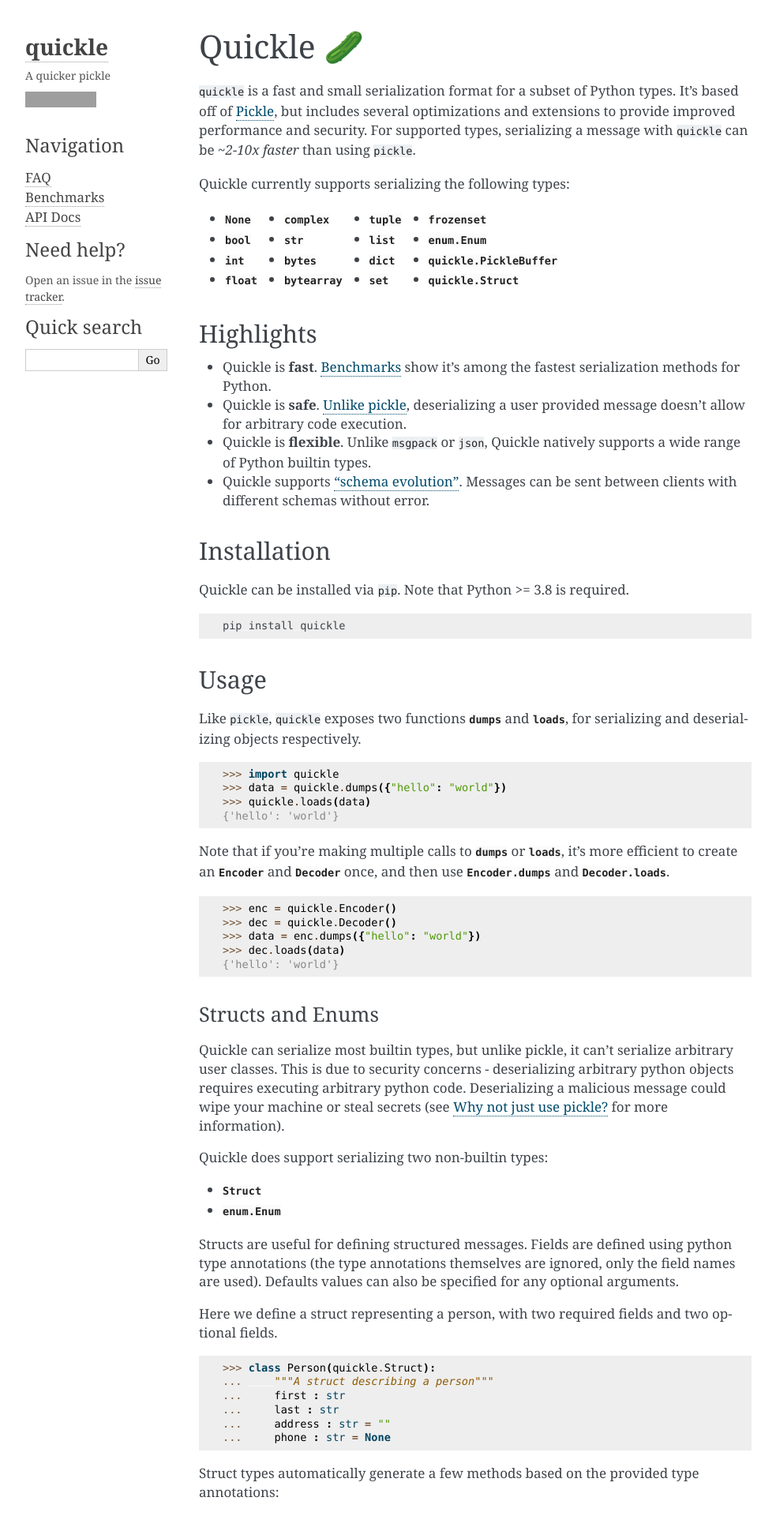
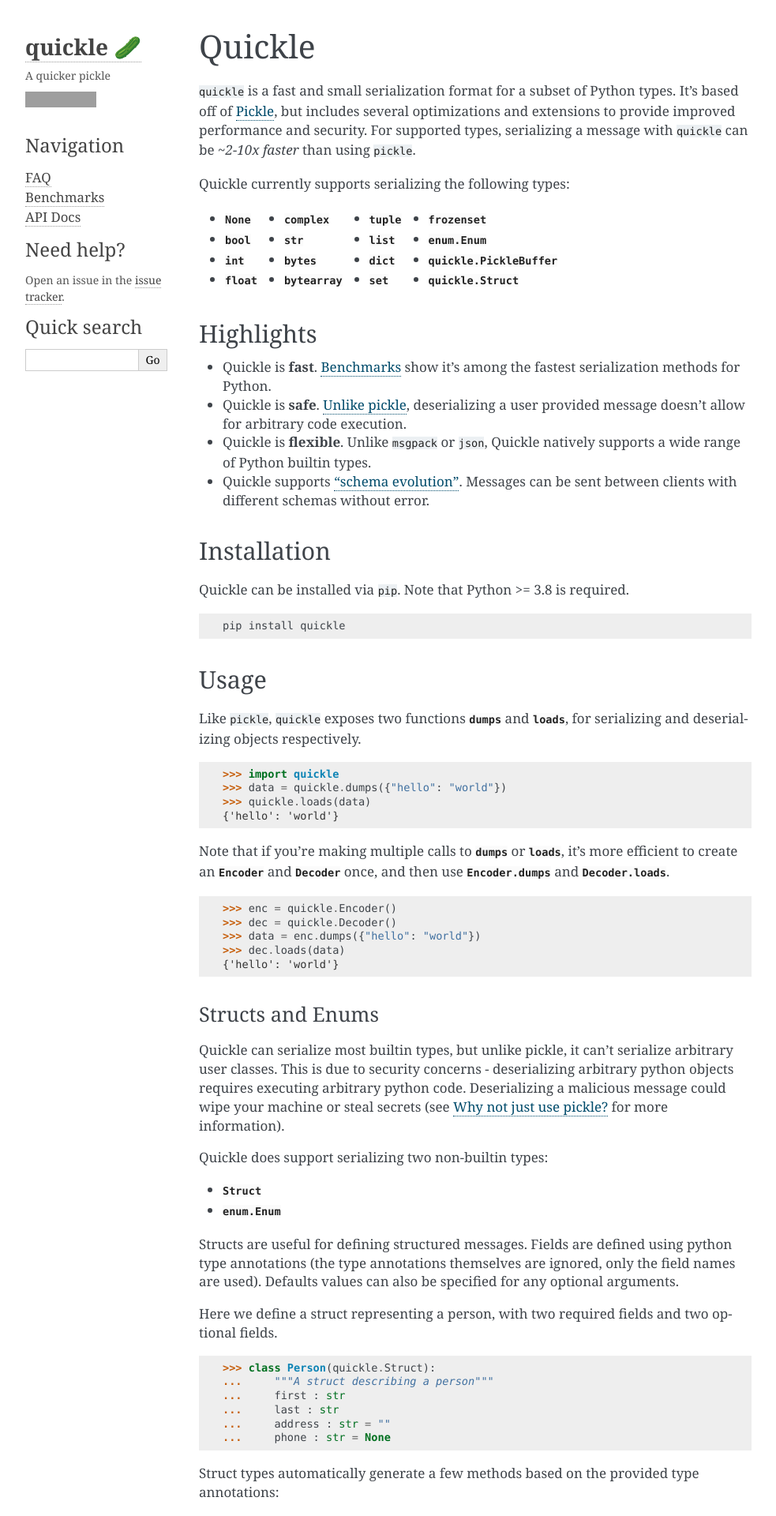
Before and after one commit to jcrist/quickle, a Sphinx documentation site: the page built from docs/source/index.rst, in a window 1280 px wide. Shown: the top 1920 px of the page at 79% size, without its empty margins (138-1121 px from the left). Built offline with Sphinx 7.4.7, drawn with Linux system fonts in a browser that asks for light colours; the version number is read from the project's files by our own code; grey boxes are pictures that could not be loaded.

Commit message:
A few docs changes
A few minor aesthetic cleanups.

```diff
--- a/docs/source/conf.py
+++ b/docs/source/conf.py
@@ -1,6 +1,6 @@
 import quickle
 
-project = "quickle"
+project = "quickle 🥒"
 copyright = "2020, Jim Crist-Harif"
 author = "Jim Crist-Harif"
 release = version = quickle.__version__
@@ -16,6 +16,7 @@ intersphinx_mapping = {"python": ("https://docs.python.org/3", None)}
 napoleon_numpy_docstring = True
 napoleon_google_docstring = False
 default_role = "obj"
+pygments_style = 'sphinx'
 
 templates_path = ["_templates"]
 html_static_path = ["_static"]
--- a/docs/source/index.rst
+++ b/docs/source/index.rst
@@ -1,5 +1,5 @@
-Quickle 🥒
-==========
+Quickle
+=======
 
 .. toctree::
    :maxdepth: 2
```
Also changed, not shown: docs/source/benchmarks.rst (+7 -6 lines).
